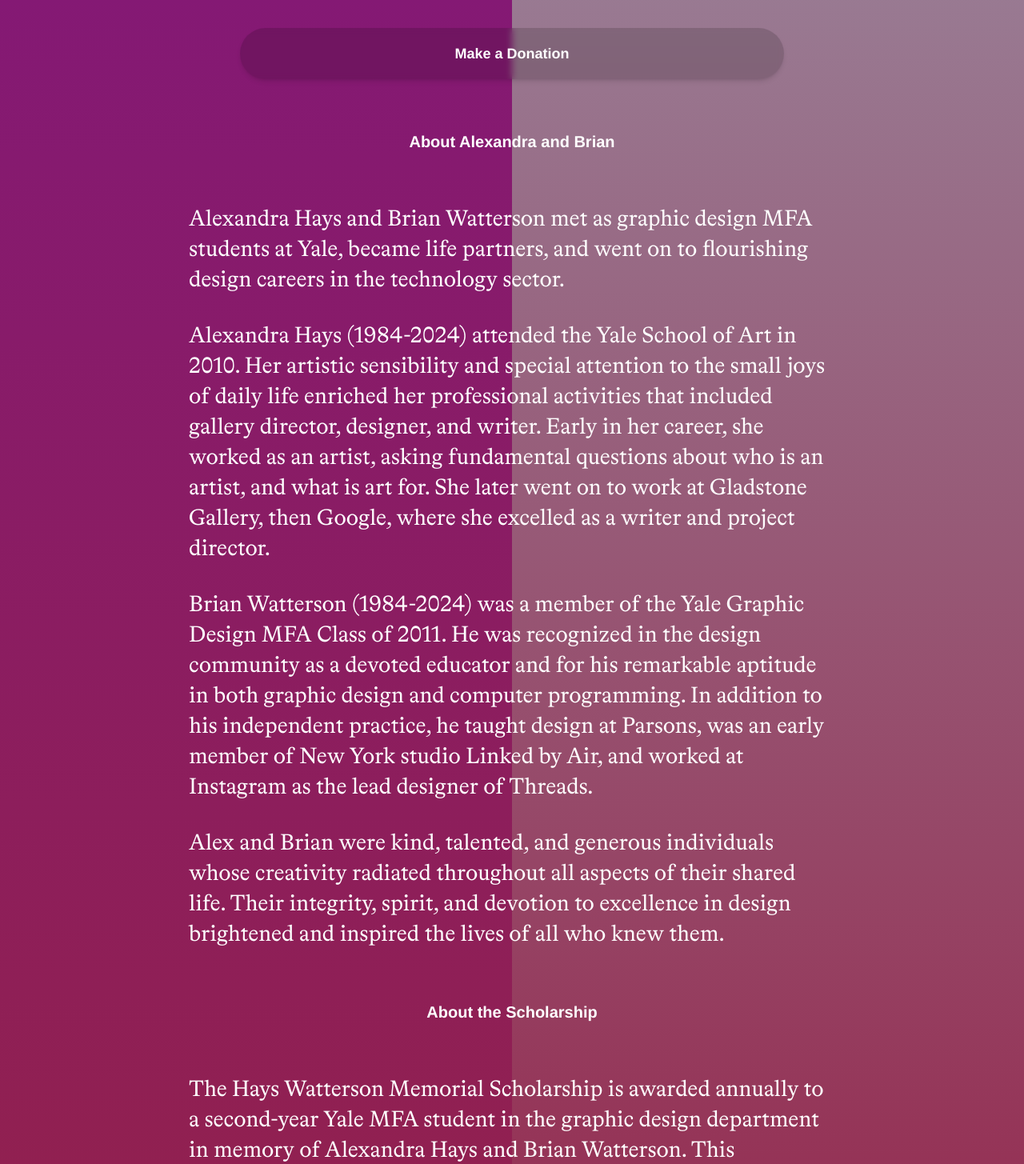
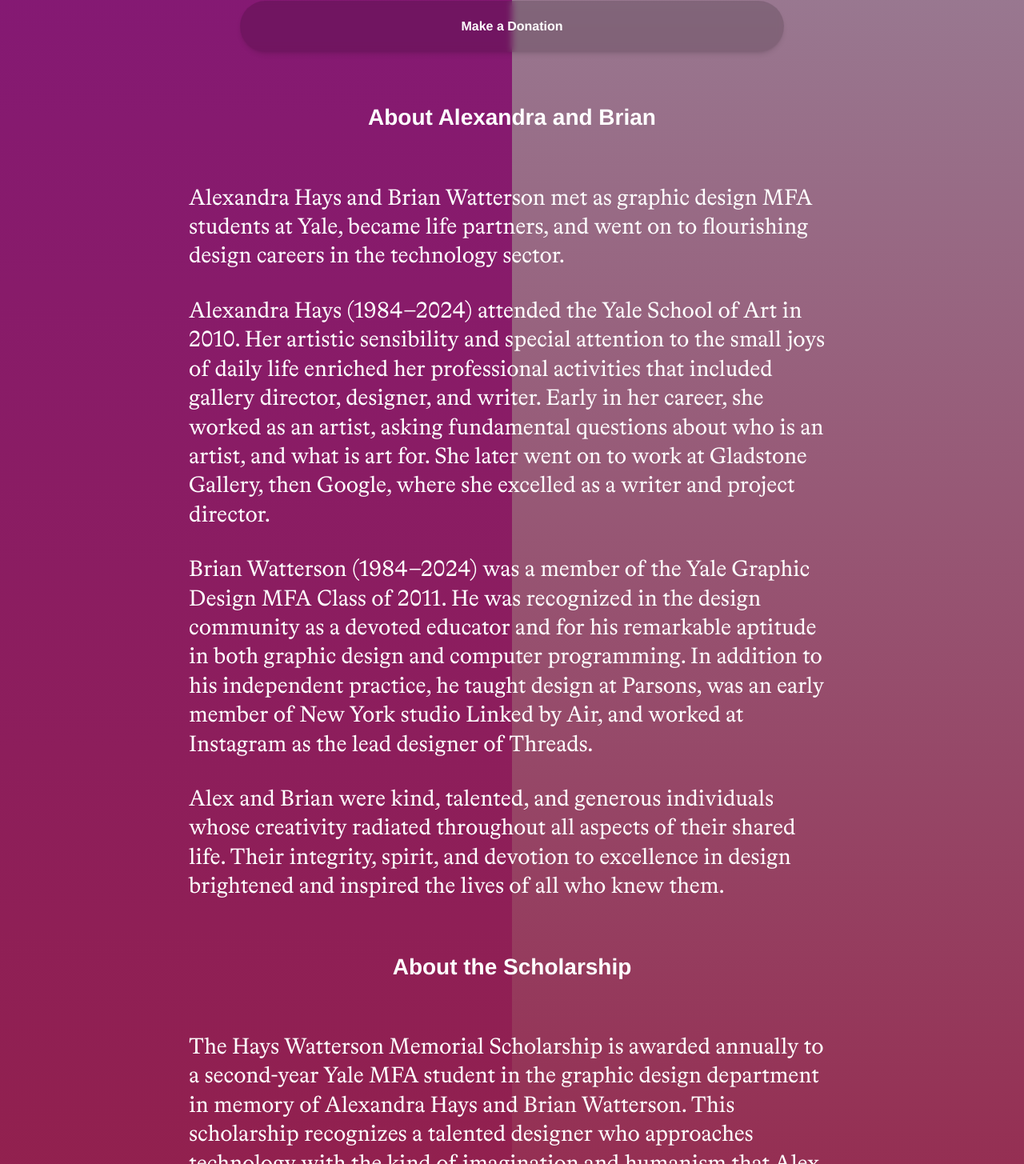
Before and after one commit to zackseuberling/hays-watterson, a SvelteKit app: page / in a window 1280 px wide. Shown: the part 1198-2653 px from the top of the page at 80% size. Built offline with nearby package versions, Linux system fonts and the light colour scheme.

Commit message:
fix: type changes

```diff
--- a/src/app.css
+++ b/src/app.css
@@ -27,7 +27,6 @@
 @theme {
 	--font-sans: Helvetica, Arial, sans-serif;
 	--font-serif: Bradford, Georgia, Times, serif;
-	--text-base: 18px;
 }
 
 html {
--- a/src/routes/+page.svelte
+++ b/src/routes/+page.svelte
@@ -42,9 +42,9 @@
 <svelte:head><title>Hays Watterson Memorial Scholarship</title></svelte:head>
 
 <div class="relative w-full text-white">
-  <main class="z-10 max-w-[1000px] mx-auto p-12 md:p-24 text-base md:text-[28px] md:leading-[38px] relative">
+  <main class="z-10 max-w-[1000px] mx-auto p-4 md:px-24 md:py-12 text-base md:text-[28px] leading-[1.4em] md:leading-[1.3em] relative">
       <header class="mb-8">
-        <h1 class="text-center text-5xl leading-tight mb-4">Hays Watterson <br/> Memorial Scholarship</h1>
+        <h1 class="text-center text-3xl md:text-5xl leading-tight mb-4 md:mb-12">Hays Watterson <br/> Memorial Scholarship</h1>
         <img src="/hays-watterson.jpeg" height="300" width="1000" class="aspect-5/3 object-cover block mx-auto" alt="" />
       </header>
 
@@ -54,16 +54,16 @@
       <a href="https://secure.yale.imodules.com/s/1667/52/cart/form.aspx?sid=1667&gid=52&pgid=5594&cid=14277&bledit=1&dids=958.&origin=5767&_ga=2.21395512.26127765.1750777443-2035703091.1741025936" class="text-base text-center font-sans font-bold block sticky top-10 p-8 shadow-md hover:shadow-lg hover:bg-black/25 bg-black/15 backdrop-blur-xs cursor-pointer md:mx-16 rounded-full my-8 transition-all leading-0">Make a Donation</a>
 
       <section>
-        <h2 class="text-center text-xl my-16">About Alexandra and Brian</h2>
+        <h2 class="text-center my-16">About Alexandra and Brian</h2>
 
         <p>Alexandra Hays and Brian Watterson met as graphic design MFA students at Yale, became life partners, and went on to flourishing design careers in the technology sector.</p>
-        <p>Alexandra Hays (1984-2024) attended the Yale School of Art in 2010. Her artistic sensibility and special attention to the small joys of daily life enriched her professional activities that included gallery director, designer, and writer. Early in her career, she worked as an artist, asking fundamental questions about who is an artist, and what is art for. She later went on to work at Gladstone Gallery, then Google, where she excelled as a writer and project director.</p>
-        <p>Brian Watterson (1984-2024) was a member of the Yale Graphic Design MFA Class of 2011. He was recognized in the design community as a devoted educator and for his remarkable aptitude in both graphic design and computer programming. In addition to his independent practice, he taught design at Parsons, was an early member of New York studio Linked by Air, and worked at Instagram as the lead designer of Threads.</p>
+        <p>Alexandra Hays (1984&ndash;2024) attended the Yale School of Art in 2010. Her artistic sensibility and special attention to the small joys of daily life enriched her professional activities that included gallery director, designer, and writer. Early in her career, she worked as an artist, asking fundamental questions about who is an artist, and what is art for. She later went on to work at Gladstone Gallery, then Google, where she excelled as a writer and project director.</p>
+        <p>Brian Watterson (1984&ndash;2024) was a member of the Yale Graphic Design MFA Class of 2011. He was recognized in the design community as a devoted educator and for his remarkable aptitude in both graphic design and computer programming. In addition to his independent practice, he taught design at Parsons, was an early member of New York studio Linked by Air, and worked at Instagram as the lead designer of Threads.</p>
         <p>Alex and Brian were kind, talented, and generous individuals whose creativity radiated throughout all aspects of their shared life. Their integrity, spirit, and devotion to excellence in design brightened and inspired the lives of all who knew them.</p>
       </section>
 
       <section>
-        <h2 class="text-center text-xl my-16">About the Scholarship</h2>
+        <h2 class="text-center my-16">About the Scholarship</h2>
 
         <p>The Hays Watterson Memorial Scholarship is awarded annually to a second-year Yale MFA student in the graphic design department in memory of Alexandra Hays and Brian Watterson. This scholarship recognizes a talented designer who approaches technology with the kind of imagination and humanism that Alex and Brian brought to their life and work. The recipient is selected by a panel of full time faculty.</p>
         <p>This award is supported through a gift made by Alexandra and Brian’s families, friends, and colleagues. As an endowed fund, this scholarship will be awarded in perpetuity, with the potential over time to provide full tuition for a second-year graphic design student.</p>
```
